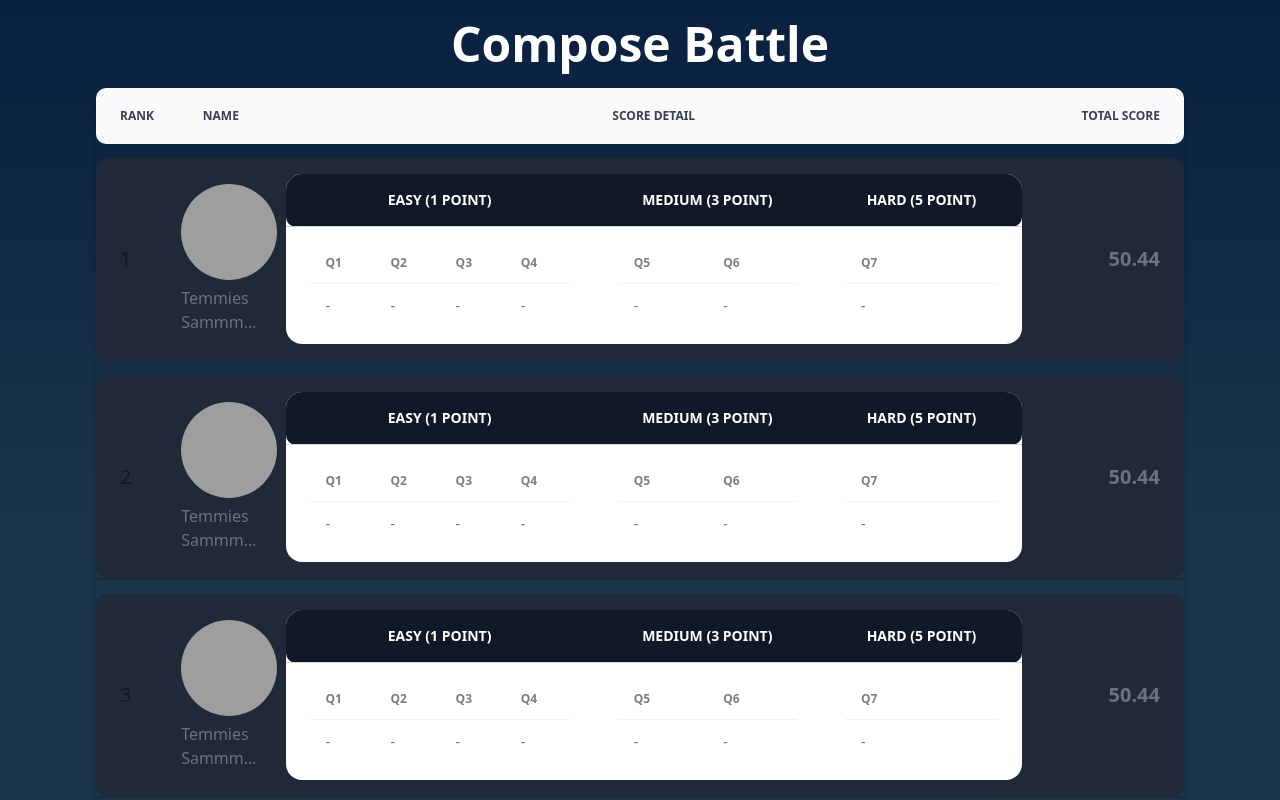
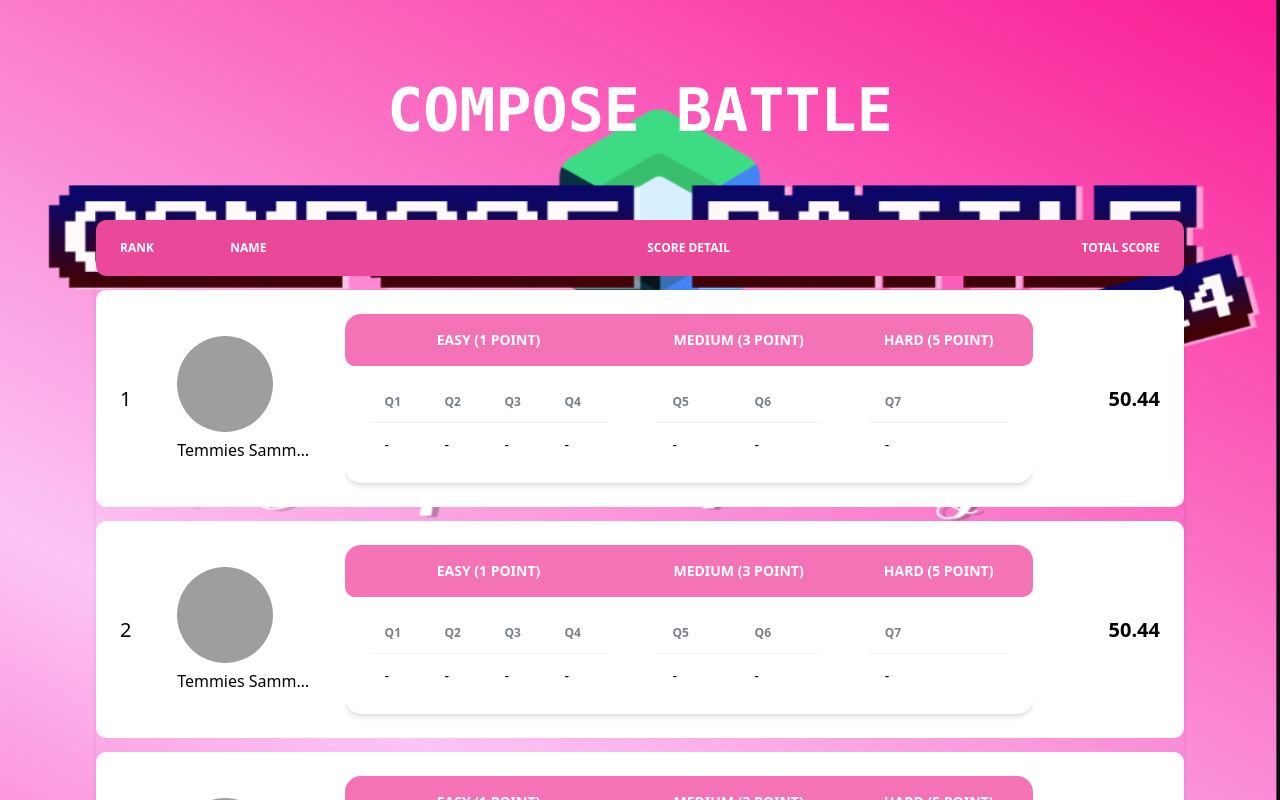
Before and after one commit to ThailandAndroidDeveloper/jetpack-compose-battle-2024-dashboard, a Next.js app: page /dashboard in a window 1280 px wide. Shown: the top 800 px of the page. Built offline with nearby package versions, Linux system fonts and the light colour scheme; grey boxes are pictures that could not be loaded.

Commit message:
fix layout and colorTheming

```diff
--- a/src/pages/dashboard.js
+++ b/src/pages/dashboard.js
@@ -2,7 +2,8 @@ import Link from "next/link";
 import { useEffect, useState } from "react";
 
 const colorStyle = {
-    primary: "",
+    primary: "#42193e",
+    primaryDarker: "#ffa3f6",
     secondary: "",
     primeTable: "",
     bg: ""
@@ -73,7 +74,7 @@ const generateColumnScoreByQuestionair = (questionGroup, answers) => {
 
 const createContentTableForScore = (questionGroup = "Easy", answerScoreArrs = []) => {
     return <div>
-        <table class="table">
+        <table className="table">
             <thead>
                 {generateHeaderRowQuestionair(questionGroup)}
             </thead>
@@ -87,10 +88,10 @@ const createContentTableForScore = (questionGroup = "Easy", answerScoreArrs = []
     </div>
 }
 const userScoreDetailContent = (scoreArrs) => {
-    return (<div class='overflow-x-auto w-full'>
-        <table className="mx-auto max-w-4xl w-full whitespace-nowrap rounded-box bg-white divide-y divide-gray-300 overflow-hidden">
-            <thead class="bg-gray-900">
-                <tr class="text-white text-left">
+    return (<div className='overflow-x-auto w-full'>
+        <table className="mx-auto max-w-4xl w-full whitespace-nowrap rounded-box bg-white shadow-md my-2 overflow-hidden">
+            <thead className="bg-pink-400">
+                <tr className="text-white text-left">
                     <th className="text-sm uppercase px-6 py-4 text-center">Easy (1 point)</th>
                     <th className="text-sm uppercase px-6 py-4 text-center">Medium (3 point)</th>
                     <th className="text-sm uppercase px-6 py-4 text-center">Hard (5 point)</th>
@@ -115,12 +116,12 @@ const tableBodyContent = (data, setHoverIndex = () => { }) => {
     return data?.map((element, index) => {
         return (
             <>
-                <tbody className="group animate-in fade-in border-opacity-0 bg-gray-800 hover:bg-gray-700">
+                <tbody className="group animate-in fade-in border-opacity-0 bg-[#ffffff] text-black">
                     <tr key={index} clasName="group-hover:bg-700 border-opacity-0 bg-white bg-gray-800 border-0">
-                        <th scope="row" class="text-xl px-6 py-4 font-medium text-gray-900 whitespace-nowrap dark:text-white max-w-[10px]" >
+                        <th scope="row" class="text-xl px-6 py-4 font-medium  whitespace-nowrap max-w-[10px]" >
                             {index + 1}
                         </th>
-                        <td class="px-6 py-4 max-w-[100px]">
+                        <td class="px-6 py-4 max-w-[10em]">
                             {/* image */}
                             <div class="avatar">
                                 <div class="w-24 rounded-full">
@@ -128,7 +129,7 @@ const tableBodyContent = (data, setHoverIndex = () => { }) => {
                                 </div>
                             </div>
 
-                            <div class="overflow-ellipsis overflow-hidden">
+                            <div class="overflow-ellipsis overflow-hidden whitespace-nowrap">
                                 Temmies Sammmmmmmmmmmmmmmmmmmmmmmmmmmmmmmmmmmmmmmmmmmmmmmmmmmm
                             </div>
                         </td>
@@ -146,10 +147,10 @@ const tableBodyContent = (data, setHoverIndex = () => { }) => {
                     </tr>
 
                     {/* hidden data */}
-                    <tr className="animate-in fade-in  dark:bg-gray-900">
+                    {/* <tr className="animate-in fade-in  dark:bg-gray-900">
                         <td colSpan={12}>
                             <div tabindex={index} className="collapse focus:outline-none" id={"hover-input-" + index}>
-                                {/* <input type="checkbox" id={"hover-input-"+index} />  */}
+
                                 <div className="collapse-content">
                                     <div>
                                         <h1>Score part 1: .....</h1>
@@ -159,7 +160,7 @@ const tableBodyContent = (data, setHoverIndex = () => { }) => {
                                 </div>
                             </div>
                         </td>
-                    </tr>
+                    </tr> */}
 
                 </tbody>
                 {index < data.length - 1 &&
@@ -208,14 +209,18 @@ export default function Dashboard() {
 
     return (
         <main className={`flex min-h-screen flex-col items-center`}>
-            <div className="m-5">
-                <h1 className="text-white text-5xl font-bold">Compose Battle</h1>
+            {/* <div className="min-h-screen myImgBg absolute">
+                <h1></h1>
+            </div> */}
+            <img/>
+            <div className="my-20">
+                <h1 className="text-white text-6xl font-mono font-semibold uppercase">Compose Battle</h1>
             </div>
 
             <div className="w-full mx-auto px-24">
                 <div class="relative overflow-x-auto h-[100vh] shadow-md sm:rounded-lg ">
-                    <table class="w-full text-left text-gray-500 dark:text-gray-400 overscroll-y-auto">
-                        <thead className="text-xs sticky top-0 py-3 text-gray-700 uppercase bg-gray-50 dark:bg-gray-700 dark:text-gray-400"
+                    <table class="w-full text-left text-white overscroll-y-auto">
+                        <thead className={`text-xs sticky top-0 py-3 uppercase bg-pink-500`}
                             style={{ zIndex: "999 !important" }}>
                             {tableHeaderContent()}
                         </thead>
--- a/src/styles/globals.css
+++ b/src/styles/globals.css
@@ -36,7 +36,8 @@ body {
       rgb(var(--background-end-rgb))
     )
     rgb(var(--background-start-rgb)); */
-    background: linear-gradient(to bottom, #09203f 0%, #1a3449 60%);
+    /* background: linear-gradient(to bottom, #09203f 0%, #1a3449 60%); */
+    background: linear-gradient(to bottom, #f19af1 0%, #d787e8 60%);
 }
 
 /* .rootBg {
@@ -57,3 +58,15 @@ td:last-child,
 th:last-child {
   border-radius: 0 10px 10px 0;
 }
+
+.myImgBg {
+  background-image: url("/icon.png");
+  background-size: cover;
+  resize: both;
+}
+
+body main {
+  background-image: url("/icon.png");
+  background-size: cover;
+  /* resize: both; */
+}
--- a/tailwind.config.js
+++ b/tailwind.config.js
@@ -11,6 +11,10 @@ module.exports = {
         'gradient-radial': 'radial-gradient(var(--tw-gradient-stops))',
         'gradient-conic':
           'conic-gradient(from 180deg at 50% 50%, var(--tw-gradient-stops))',
+      },
+      colors: {
+        'myTopHeader': '#fa34f3',
+        'myTopHeaderTextColor': "#00000"
       },
     },
   },
```
Also changed, not shown: public/icon.png (added).
